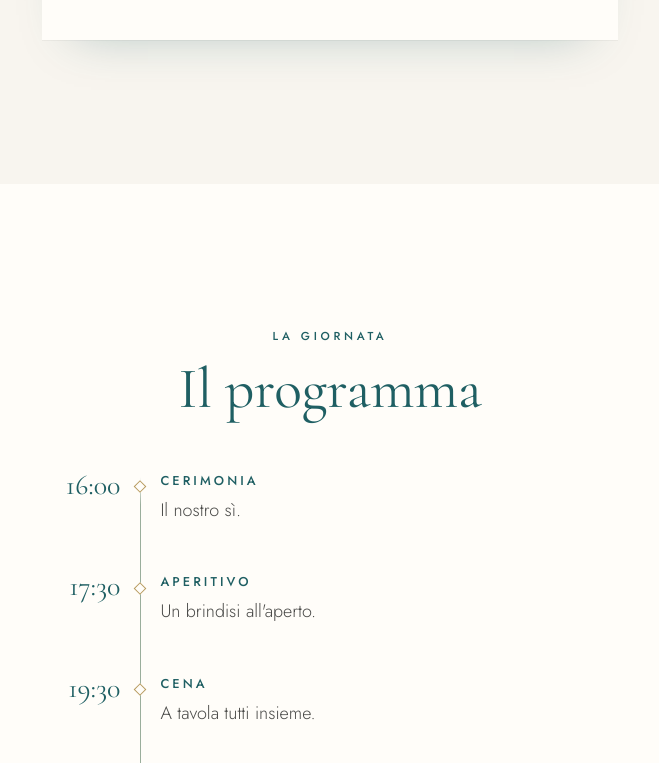
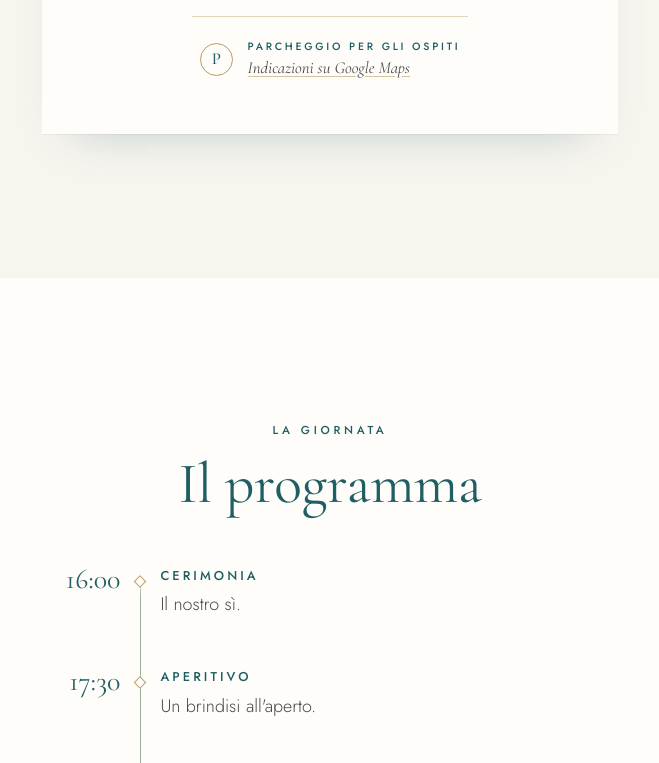
Before and after one commit to rlavelli/wedevite, a plain HTML site: page index.html in a window 1280 px wide. Shown: the part 2826-3589 px from the top of the page, without its empty margins (310-969 px from the left). Drawn offline with Linux system fonts and the light colour scheme.

Commit message:
Tolta la sezione Informazioni utili; parcheggio ospiti nella scheda del luogo; fondi delle sezioni riallineati

```diff
--- a/assets/css/style.css
+++ b/assets/css/style.css
@@ -58,8 +58,10 @@ a { color: var(--accento); }
 .center { text-align: center; }
 
 .section { padding: var(--section-y) 0; }
-.section--intro, .section--places, .section--info, .section--gift { background: var(--fondo); }
-.section--program, .section--rsvp { background: var(--fondo-alt); }
+/* fondi alternati (avorio / bianco caldo); --bg serve anche al rombo dell'ornamento.
+   Senza "Informazioni utili": programma chiaro, conferma avorio, regalo chiaro. */
+.section--intro, .section--places, .section--info, .section--rsvp { --bg: var(--fondo); background: var(--bg); }
+.section--program, .section--gift { --bg: var(--fondo-alt); background: var(--bg); }
 
 /* --- Tipografia ------------------------------------------------------- */
 .eyebrow {
@@ -86,11 +88,10 @@ a { color: var(--accento); }
 }
 .ornament::after {
   content: ""; position: absolute; left: 50%; top: 50%;
-  width: 7px; height: 7px; border: 1px solid var(--oro); background: var(--fondo);
+  width: 7px; height: 7px; border: 1px solid var(--oro); background: var(--bg, var(--fondo));
   transform: translate(-50%, -50%) rotate(45deg);
 }
 .center .ornament { margin-left: auto; margin-right: auto; }
-.section--rsvp .ornament::after { background: var(--fondo-alt); }
 
 /* --- Pulsanti --------------------------------------------------------- */
 .actions { display: flex; flex-wrap: wrap; gap: .75rem; justify-content: center; margin-top: 2.25rem; }
@@ -222,6 +223,21 @@ a { color: var(--accento); }
 .place__time { font: 400 1.9rem/1 var(--serif); color: var(--accento); }
 .place__what { font: 400 .68rem/1 var(--sans); letter-spacing: .26em; text-transform: uppercase; }
 .place .actions { margin-top: 2rem; }
+.place__parking {
+  display: inline-flex; align-items: center; gap: .9rem;
+  margin-top: 2rem; padding: 1.5rem .5rem 0; border-top: 1px solid rgba(184, 155, 94, .4);
+  text-align: left; text-decoration: none; color: var(--testo);
+}
+.place__parking-mark {
+  flex: none; display: grid; place-items: center; width: 2.1rem; height: 2.1rem;
+  border: 1px solid var(--oro); border-radius: 50%;
+  font: 500 1.05rem/1 var(--serif); color: var(--accento);
+  transition: background-color .35s var(--ease), color .35s var(--ease);
+}
+.place__parking-text { display: flex; flex-direction: column; gap: .3rem; }
+.place__parking-label { font: 500 .66rem/1.2 var(--sans); letter-spacing: .26em; text-transform: uppercase; color: var(--accento); }
+.place__parking-hint { font: italic 400 1.05rem/1.2 var(--serif); text-decoration: underline; text-decoration-color: rgba(184, 155, 94, .6); text-underline-offset: .2em; }
+.place__parking:hover .place__parking-mark, .place__parking:focus-visible .place__parking-mark { background: var(--accento); color: var(--chiaro); }
 
 /* --- Programma -------------------------------------------------------- */
 .timeline { position: relative; margin: 3rem 0 0; padding: 0; list-style: none; }
--- a/assets/js/main.js
+++ b/assets/js/main.js
@@ -260,6 +260,20 @@
       var actions = el('div', 'actions');
       actions.append(iconLink('btn btn--ghost', mapsUrl(p), 'mappa', 'Apri su Google Maps'));
       body.append(actions);
+      if (p.parcheggio && p.parcheggio.mapsLink) {
+        // riga discreta sotto il pulsante: "P" incorniciata, testo e indicazioni
+        var park = el('a', 'place__parking');
+        park.href = p.parcheggio.mapsLink;
+        park.target = '_blank';
+        park.rel = 'noopener';
+        park.append(el('span', 'place__parking-mark', 'P'));
+        var txt = el('span', 'place__parking-text');
+        txt.append(el('span', 'place__parking-label', p.parcheggio.testo || 'Parcheggio'),
+          el('span', 'place__parking-hint', 'Indicazioni su Google Maps'));
+        park.append(txt);
+        park.querySelector('.place__parking-mark').setAttribute('aria-hidden', 'true');
+        body.append(park);
+      }
       card.append(body);
       box.append(card);
     });
--- a/config.js
+++ b/config.js
@@ -66,6 +66,8 @@ window.WEDDING = {
         { ora: "17:30", cosa: "Ricevimento" }  // SEGNAPOSTO
       ],
       mapsLink: "",
+      // parcheggio per gli ospiti: una riga sotto il luogo, con il link al punto su Google Maps (null per toglierlo)
+      parcheggio: { testo: "Parcheggio per gli ospiti", mapsLink: "https://maps.app.goo.gl/WdN7uuer4MHqWGvVA" },
       foto: null,
       alt: ""
     }
@@ -86,8 +88,9 @@ window.WEDDING = {
 
   /* --- Informazioni utili ---------------------------------------------- */
   // icona: parcheggio | strada | hotel | abito | info
+  // Sezione tolta (attivo: false): il parcheggio ora è nella scheda del luogo.
   info: {
-    attivo: true,
+    attivo: false,
     titolo: "Informazioni utili",
     // SEGNAPOSTO
     voci: [
```
